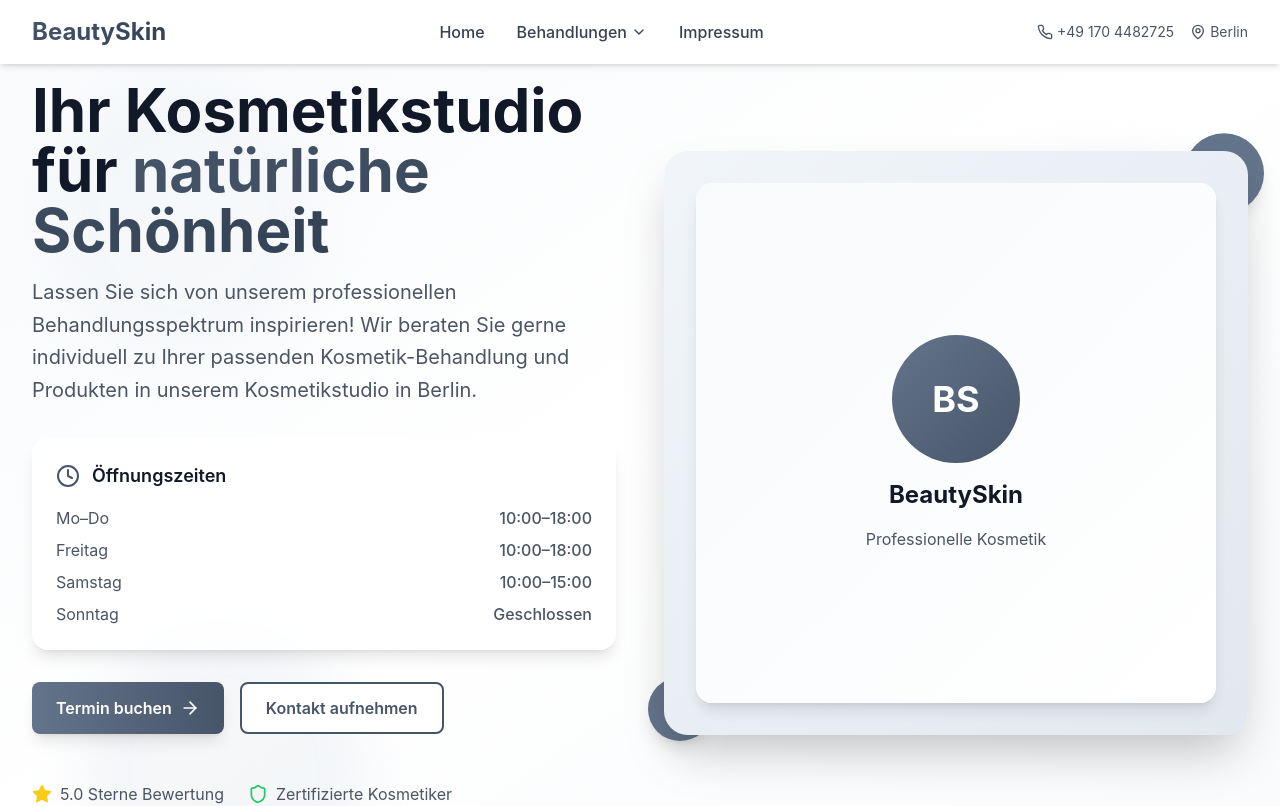
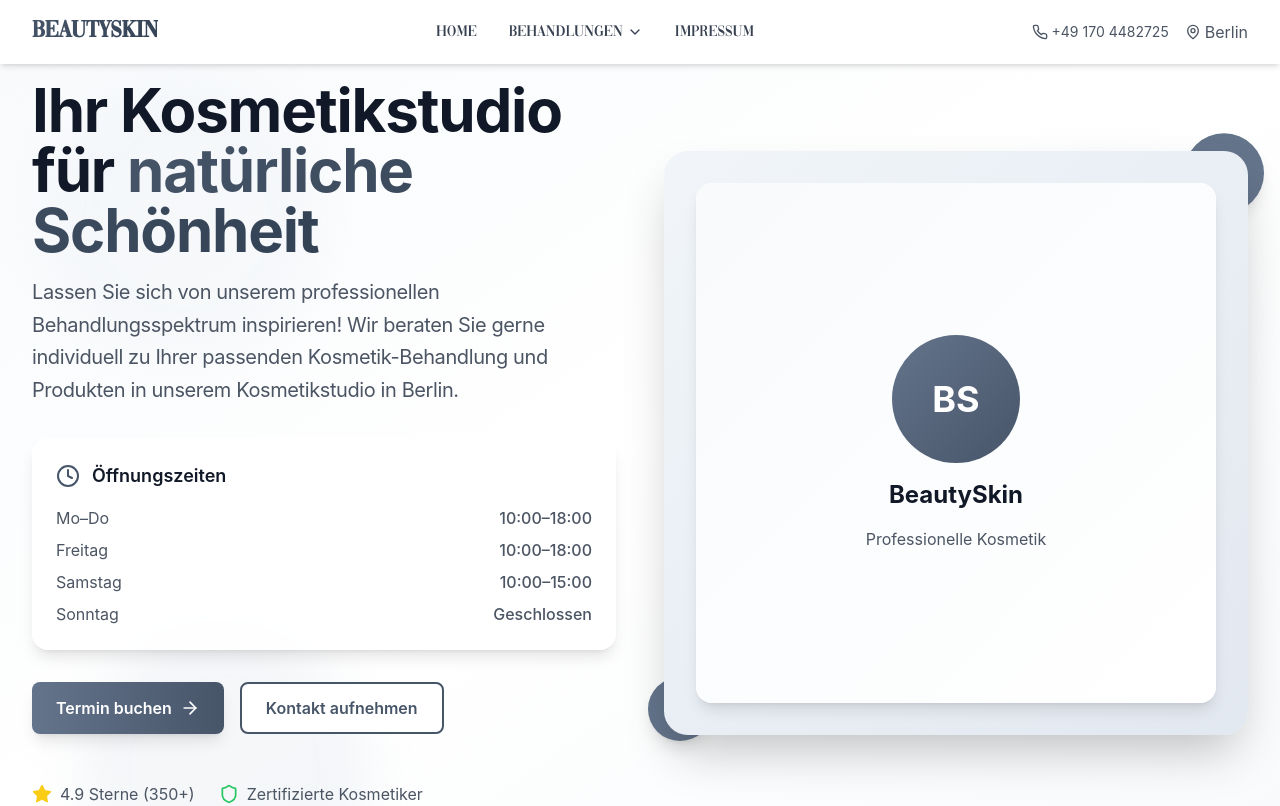
Before and after one commit to Hartoooooo/Beautyskin, a Next.js app: page / in a window 1280 px wide. Shown: the top 806 px of the page. Built offline with nearby package versions, Linux system fonts and the light colour scheme.

Commit message:
Update: Schriftarten integriert (Vogue, Moving, Apple-Style), Telefon anklickbar, Hero-Bewertung angepasst

```diff
--- a/app/globals.css
+++ b/app/globals.css
@@ -3,6 +3,22 @@
 @tailwind utilities;
 
 @import url('https://fonts.googleapis.com/css2?family=Inter:wght@300;400;500;600;700;800&display=swap');
+
+@font-face {
+  font-family: 'Vogue';
+  src: url('/fonts/Vogue.ttf') format('truetype');
+  font-weight: normal;
+  font-style: normal;
+  font-display: swap;
+}
+
+@font-face {
+  font-family: 'Moving';
+  src: url('/fonts/Moving.ttf') format('truetype');
+  font-weight: normal;
+  font-style: normal;
+  font-display: swap;
+}
 
 :root {
   --foreground-rgb: 0, 0, 0;
@@ -100,3 +116,16 @@ html {
 .card-hover {
   @apply transition-all duration-300 hover:transform hover:scale-105 hover:shadow-xl;
 }
+
+.font-vogue {
+  font-family: 'Vogue', serif;
+}
+
+.font-moving {
+  font-family: 'Moving', serif;
+}
+
+.font-apple {
+  font-family: -apple-system, BlinkMacSystemFont, "SF Pro Display", "SF Pro Text", "Segoe UI", system-ui, sans-serif;
+  letter-spacing: -0.02em;
+}
--- a/components/Header.tsx
+++ b/components/Header.tsx
@@ -48,7 +48,7 @@ export default function Header() {
         <div className="flex justify-between items-center py-4">
           {/* Logo */}
           <div className="flex items-center">
-            <Link href="/" className="text-2xl font-bold gradient-text">
+            <Link href="/" className="text-2xl font-bold gradient-text font-vogue">
               BeautySkin
             </Link>
           </div>
@@ -57,7 +57,7 @@ export default function Header() {
           <nav className="hidden md:flex items-center space-x-8">
             <Link
               href="/"
-              className="text-gray-700 hover:text-primary-600 font-medium transition-colors duration-200"
+              className="text-gray-700 hover:text-primary-600 font-medium transition-colors duration-200 font-vogue"
             >
               Home
             </Link>
@@ -66,7 +66,7 @@ export default function Header() {
             <div className="relative" ref={dropdownRef}>
               <button
                 onClick={() => setIsBehandlungenOpen(!isBehandlungenOpen)}
-                className="flex items-center space-x-1 text-gray-700 hover:text-primary-600 font-medium transition-colors duration-200"
+                className="flex items-center space-x-1 text-gray-700 hover:text-primary-600 font-medium transition-colors duration-200 font-vogue"
               >
                 <span>Behandlungen</span>
                 <ChevronDown className={`h-4 w-4 transition-transform duration-200 ${isBehandlungenOpen ? 'rotate-180' : ''}`} />
@@ -85,7 +85,7 @@ export default function Header() {
                     onClick={() => setIsBehandlungenOpen(false)}
                     className="block px-6 py-3 rounded-xl hover:bg-gray-50 transition-colors duration-200 group"
                   >
-                    <span className="text-gray-700 font-medium group-hover:text-primary-600 transition-colors duration-200">
+                    <span className="text-gray-700 font-medium group-hover:text-primary-600 transition-colors duration-200 font-vogue">
                       {behandlung.name}
                     </span>
                   </Link>
@@ -95,7 +95,7 @@ export default function Header() {
 
             <Link
               href="/impressum"
-              className="text-gray-700 hover:text-primary-600 font-medium transition-colors duration-200"
+              className="text-gray-700 hover:text-primary-600 font-medium transition-colors duration-200 font-vogue"
             >
               Impressum
             </Link>
@@ -103,13 +103,13 @@ export default function Header() {
 
           {/* Contact Info - Rechts */}
           <div className="hidden lg:flex items-center space-x-4 text-sm text-gray-600">
-            <div className="flex items-center space-x-1">
+            <a href="tel:+491704482725" className="flex items-center space-x-1 hover:text-primary-600 transition-colors duration-200">
               <Phone className="h-4 w-4" />
-              <span>+49 170 4482725</span>
-            </div>
+              <span className="font-sans">+49 170 4482725</span>
+            </a>
             <div className="flex items-center space-x-1">
               <MapPin className="h-4 w-4" />
-              <span>Berlin</span>
+              <span className="text-base">Berlin</span>
             </div>
           </div>
 
@@ -130,7 +130,7 @@ export default function Header() {
                 <Link
                   key={item.name}
                   href={item.href}
-                  className="block px-3 py-2 text-gray-700 hover:text-primary-600 font-medium transition-colors duration-200"
+                  className="block px-3 py-2 text-gray-700 hover:text-primary-600 font-medium transition-colors duration-200 font-vogue"
                   onClick={() => setIsMenuOpen(false)}
                 >
                   {item.name}
@@ -139,7 +139,7 @@ export default function Header() {
 
               {/* Behandlungen Section in Mobile */}
               <div className="px-3 py-2">
-                <p className="text-sm font-semibold text-gray-900 mb-2">Behandlungen</p>
+                <p className="text-sm font-semibold text-gray-900 mb-2 font-vogue">Behandlungen</p>
                 <div className="space-y-1 pl-2">
                   {behandlungen.map((behandlung) => (
                     <Link
@@ -148,17 +148,17 @@ export default function Header() {
                       className="block py-2 text-gray-700 hover:text-primary-600 transition-colors duration-200"
                       onClick={() => setIsMenuOpen(false)}
                     >
-                      <span className="text-sm font-medium">{behandlung.name}</span>
+                      <span className="text-sm font-medium font-vogue">{behandlung.name}</span>
                     </Link>
                   ))}
                 </div>
               </div>
 
               <div className="px-3 py-2 text-sm text-gray-600 border-t border-gray-200 mt-2 pt-2">
-                <div className="flex items-center space-x-2">
+                <a href="tel:+491704482725" className="flex items-center space-x-2 hover:text-primary-600 transition-colors duration-200">
                   <Phone className="h-4 w-4" />
-                  <span>+49 170 4482725</span>
-                </div>
+                  <span className="font-sans">+49 170 4482725</span>
+                </a>
                 <div className="flex items-center space-x-2 mt-1">
                   <MapPin className="h-4 w-4" />
                   <span>R&Y Slivio-Meier-Straße 6, 10247 Berlin</span>
--- a/components/Hero.tsx
+++ b/components/Hero.tsx
@@ -24,7 +24,7 @@ export default function Hero() {
           >
             <div className="space-y-4">
               <motion.h1
-                className="text-5xl lg:text-6xl font-bold text-gray-900 leading-tight"
+                className="text-5xl lg:text-6xl font-bold text-gray-900 leading-tight font-apple"
                 initial={{ opacity: 0, y: 20 }}
                 animate={{ opacity: 1, y: 0 }}
                 transition={{ duration: 0.8, delay: 0.2 }}
@@ -34,7 +34,7 @@ export default function Hero() {
               </motion.h1>
 
               <motion.p
-                className="text-xl text-gray-600 leading-relaxed"
+                className="text-xl text-gray-600 leading-relaxed font-apple"
                 initial={{ opacity: 0, y: 20 }}
                 animate={{ opacity: 1, y: 0 }}
                 transition={{ duration: 0.8, delay: 0.4 }}
@@ -101,7 +101,7 @@ export default function Hero() {
             >
               <div className="flex items-center space-x-2">
                 <Star className="h-5 w-5 text-yellow-400 fill-current" />
-                <span className="text-gray-600">5.0 Sterne Bewertung</span>
+                <span className="text-gray-600">4.9 Sterne (350+)</span>
               </div>
               <div className="flex items-center space-x-2">
                 <Shield className="h-5 w-5 text-green-500" />
```
Also changed, not shown: public/fonts/Moving.ttf (added), public/fonts/Vogue.ttf (added).
